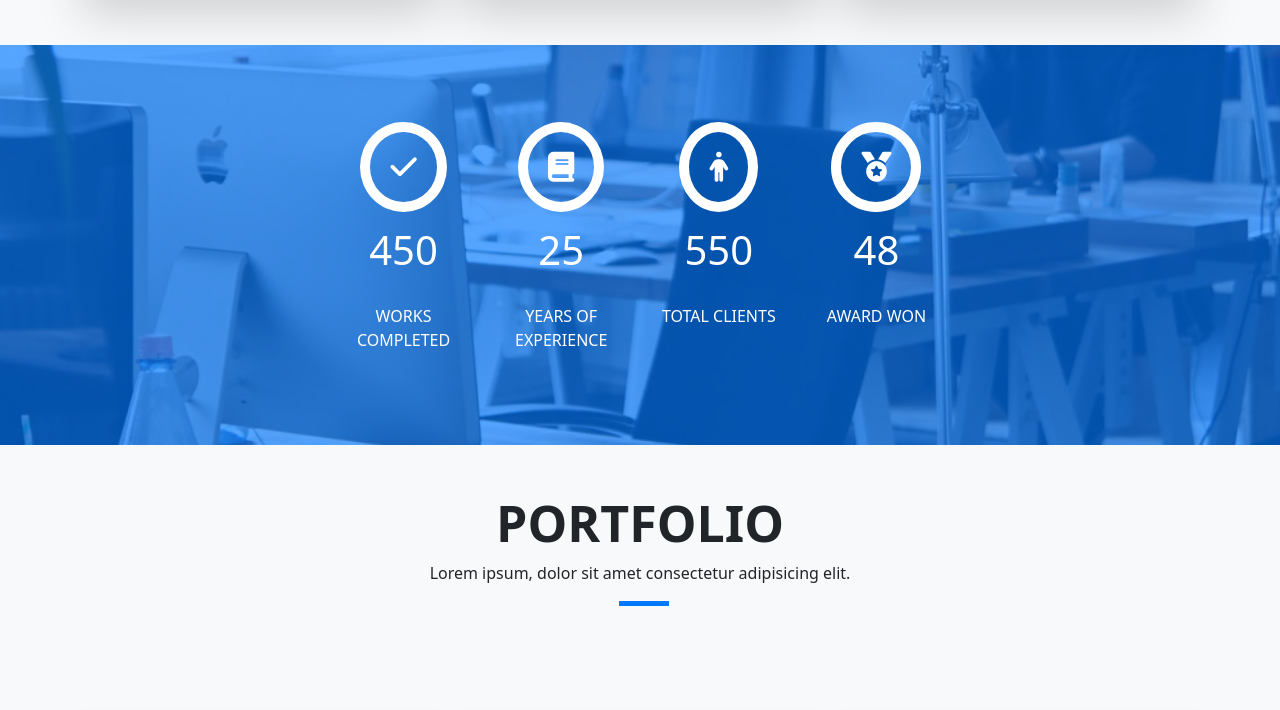
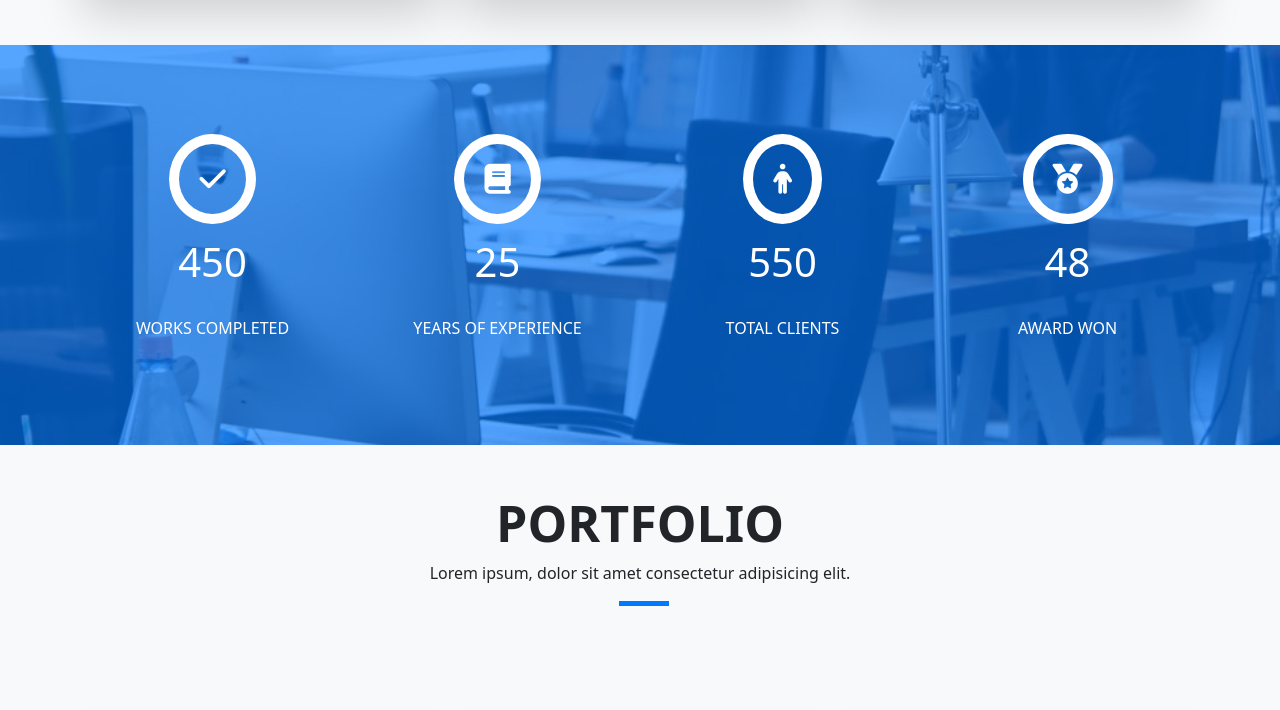
Before and after one commit to AhmedGhanem7777/Project-one-DevFolio, a plain HTML site: page index.html in a window 1280 px wide. Shown: the part 2797-3507 px from the top of the page. Drawn offline with Linux system fonts and the light colour scheme.

Commit message:
Add files via upload

```diff
--- a/index.html
+++ b/index.html
@@ -223,8 +223,8 @@
 
     <!-- Start Count -->
     <section id="count">
-        <div class="info w-100 h-100 d-flex justify-content-center align-items-center">
-            <div class="container h-100 d-flex justify-content-center align-items-center">
+        <div class="info  h-100 d-flex justify-content-center align-items-center">
+            <div class="container">
                 <div class="row">
                     <div class="col-md-6 col-lg-3">
                         <div class="body-info text-center">
```
Also changed, not shown: css/main.css (+0 -7 lines).
